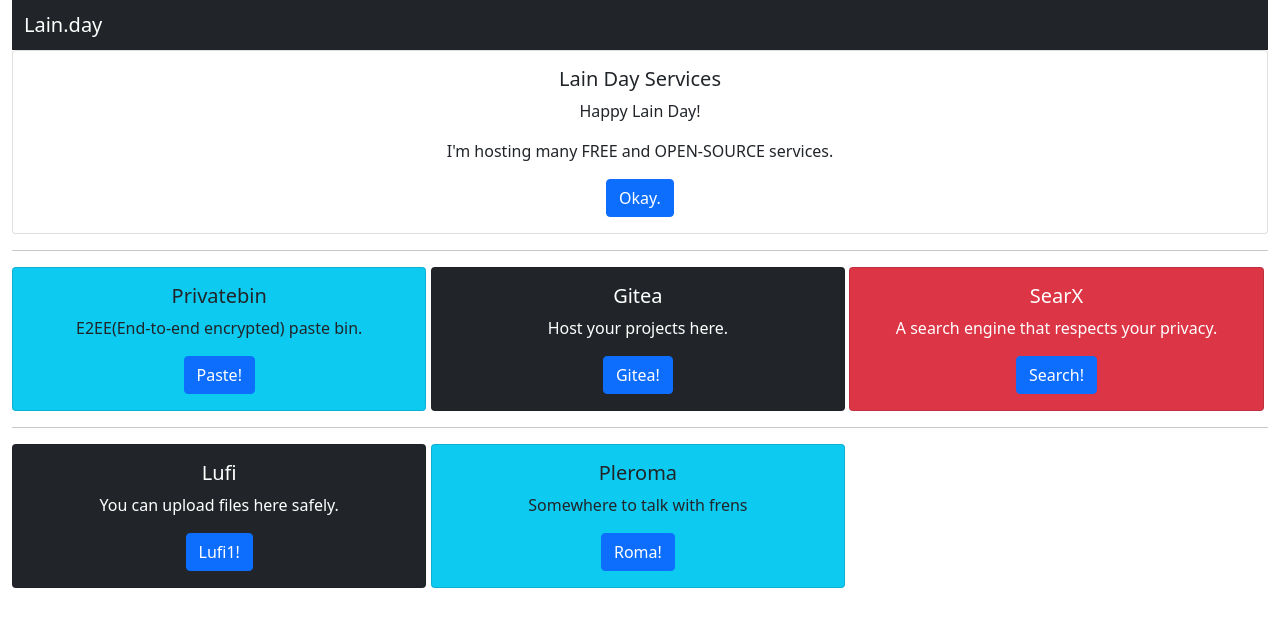
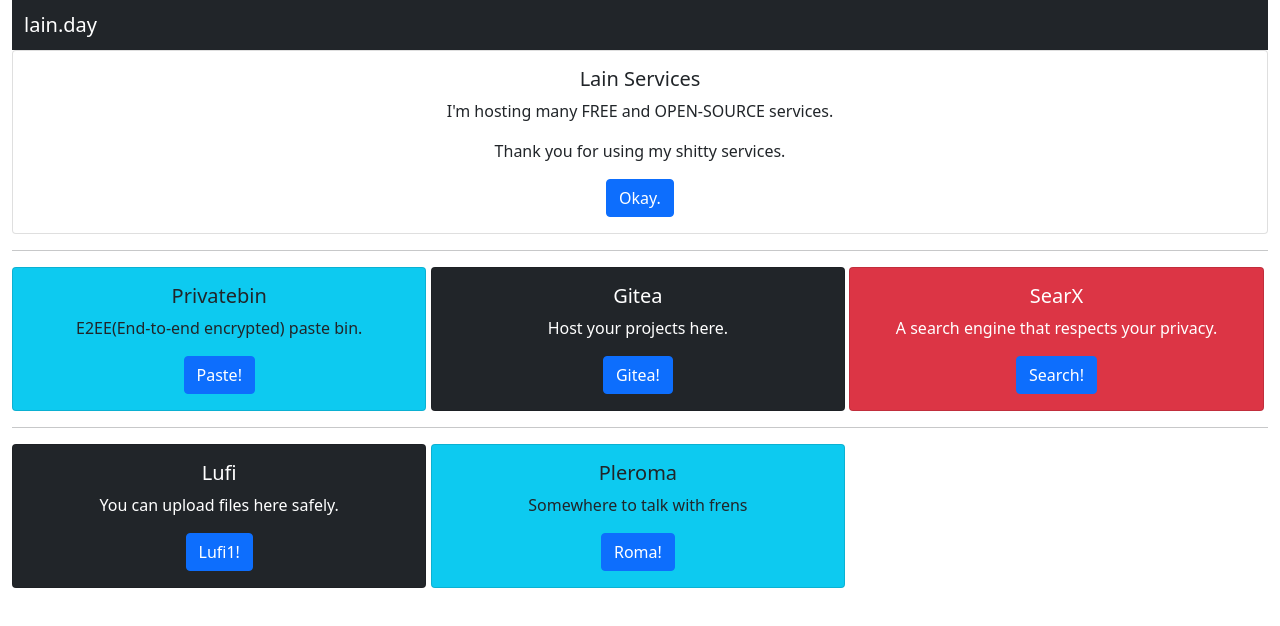
Before and after one commit to lilata/lain.day, a plain HTML site: page index.html in a window 1280 px wide. Drawn offline with Linux system fonts and the light colour scheme.

Commit message:
update text

```diff
--- a/index.html
+++ b/index.html
@@ -3,7 +3,7 @@
 <head>
     <meta charset="UTF-8">
     <meta name="viewport" content="width=device-width, initial-scale=1">
-    <title>lain.day</title>
+    <title>Lain Services</title>
     <link rel="stylesheet" href="bootstrap.min.css">
     <style>
         .large-card {
@@ -27,14 +27,14 @@
 <div class="container-fluid">
     <nav class="navbar navbar-light bg-dark">
         <div class="container-fluid">
-            <span class="navbar-brand mb-0 h1 text-white">Lain.day</span>
+          <span class="navbar-brand mb-0 h1 text-white">lain.day</span>
         </div>
     </nav>
     <div class="card large-card">
         <div class="card-body text-center">
-            <h5 class="card-title">Lain Day Services</h5>
-            <p class="card-text">Happy Lain Day!</p>
+            <h5 class="card-title">Lain Services</h5>
             <p class="card-text">I'm hosting many FREE and OPEN-SOURCE services.</p>
+            <p class="card-text">Thank you for using my shitty services.</p>
             <a class="btn btn-primary">Okay.</a>
         </div>
     </div>
```
